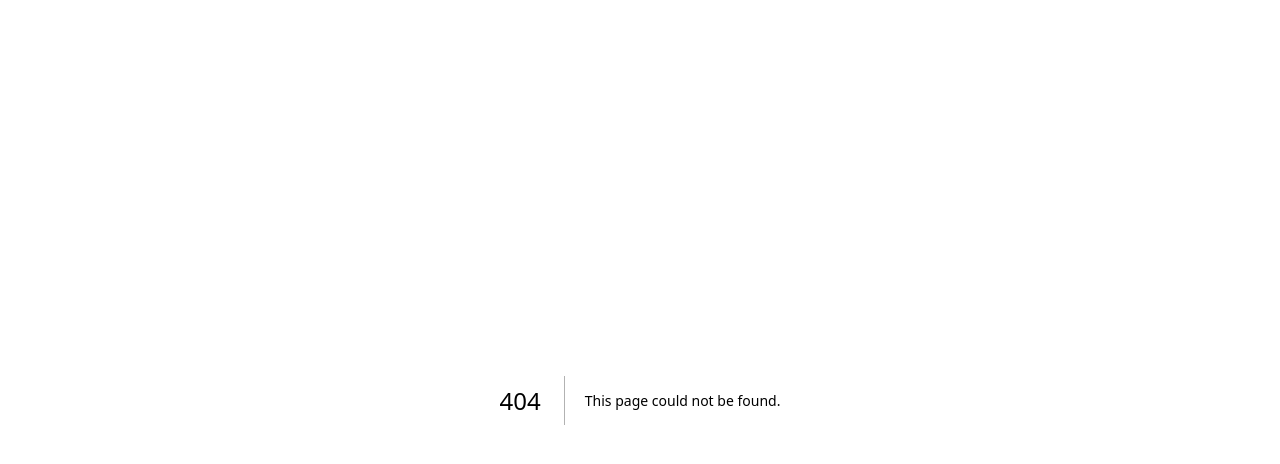
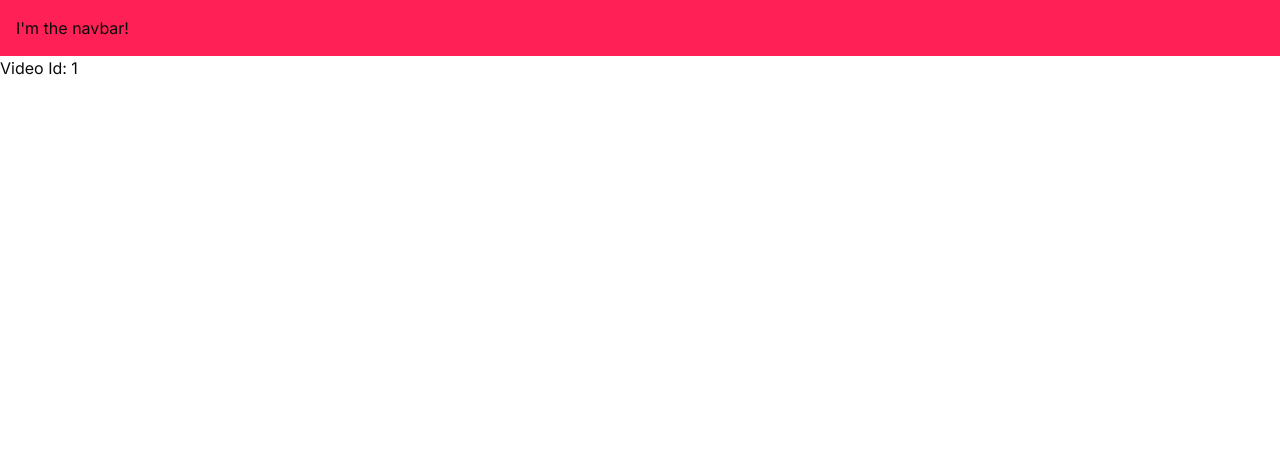
Before and after one commit to Tatianarjo/new-tube, a Next.js app: page /feed/1 in a window 1280 px wide. Before the commit this address had no page. Shown: the top 464 px of the page. Built offline with nearby package versions, Linux system fonts and the light colour scheme.

Commit message:
adds layout router and navbar setup

```diff
--- /dev/null
+++ b/src/app/feed/[videoId]/page.tsx
@@ -0,0 +1,14 @@
+interface PageProps {
+  params: Promise <{ videoId: string }>;
+}
+const Page = async ({ params }: PageProps) => {
+    console.log("Server compontent")
+    const { videoId } = await params;
+    return (
+    <div>
+      Video Id: {videoId}
+      </div>
+    );
+}
+
+export default Page;
--- /dev/null
+++ b/src/app/feed/layout.tsx
@@ -0,0 +1,16 @@
+interface LayoutProps {
+    children: React.ReactNode;
+}
+
+const Layout = ({ children }: LayoutProps) => {
+    return (
+        <div>
+            <div className="p-4 bg-rose-500 w-full">
+                I'm the navbar!
+            </div>
+            {children}
+        </div>
+    )
+}
+
+export default Layout;
--- a/src/app/feed/page.tsx
+++ b/src/app/feed/page.tsx
@@ -1,4 +1,5 @@
 const Page = () => {
+    console.log("Where am I rendered?");
   return (
   <div>
     Feed Page RIght here!
```
